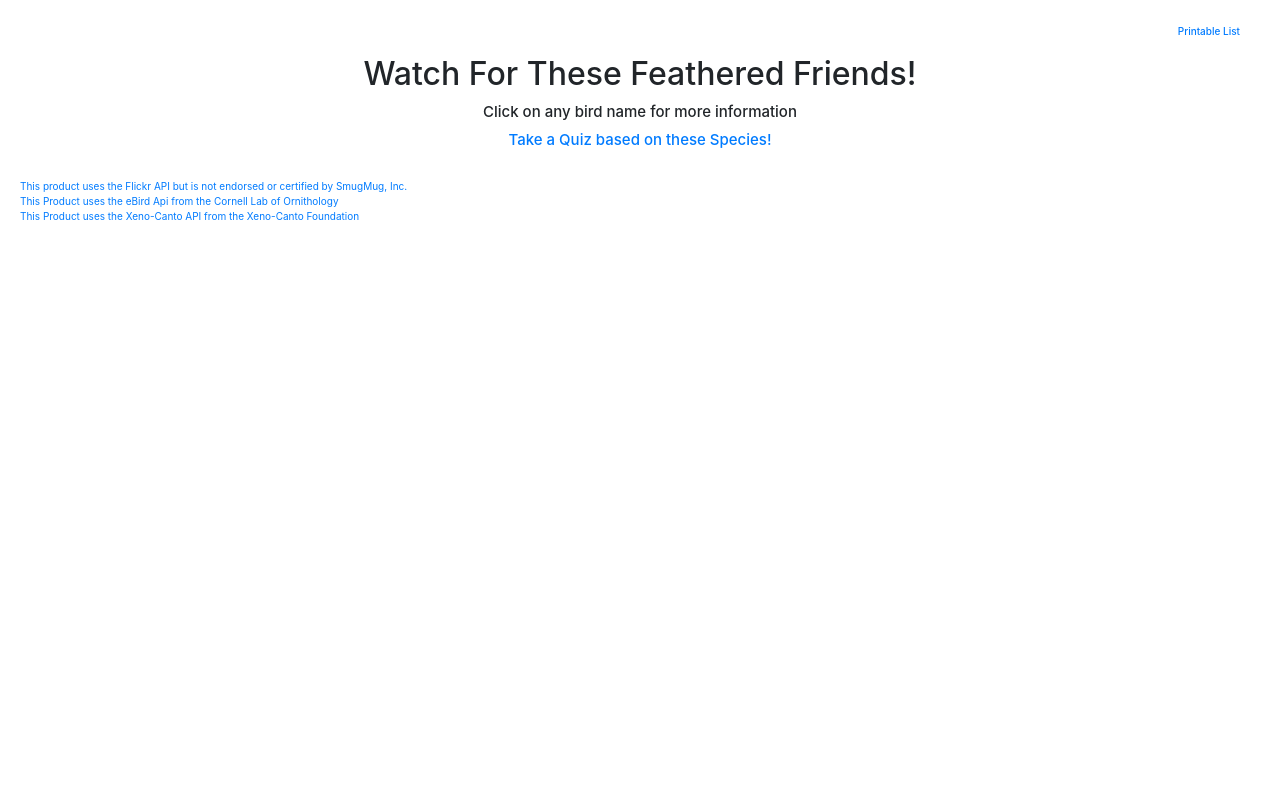
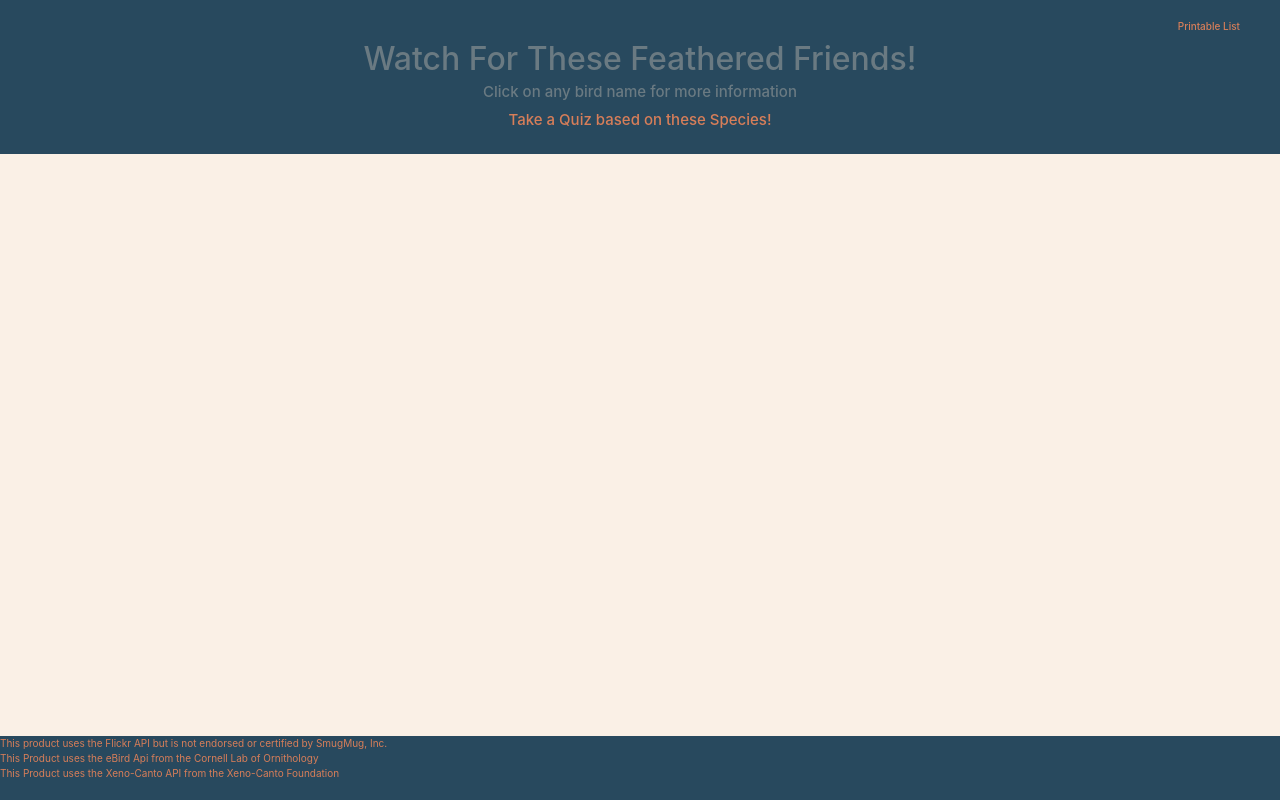
Before and after one commit to amannelin/Byte_Sized_Birding, a Flask app: page /bird-list in a window 1280 px wide. Run offline with Flask 2, Linux system fonts and the light colour scheme.

Commit message:
playing around with color scheme

```diff
--- a/static/css/styles.css
+++ b/static/css/styles.css
@@ -2,19 +2,26 @@
   height: 50%;
 }
 /* Optional: Makes the sample page fill the window. */
-html,
-body {
+
+html, body {
   height: 100%;
   margin: 0;
   padding: 0;
+  background-color: linen;
 }
+
+.container-fluid {
+  margin: 0;
+  padding: 0;
+}
+
 
 #floating-panel {
   position: sticky;
   top: 10px;
   left: 25%;
   z-index: 5;
-  background-color: #fff;
+  background-color: linen;
   padding: 5px;
   border: 1px solid #999;
   text-align: center;
@@ -28,40 +35,48 @@ body {
   }
 
 header {
+  color: #6A7A82;
   padding: 20px;
+  margin: 0;
+  background-color: #28495E;
 }
 
 h2 {
     text-align: center;
     top: 10px;
     Width: 100%;
-    padding: 5px;
-    margin: auto;}
-h3 {
+    padding: 0;
+    margin: 0;}
+
+    h3 {
   text-align: center;
   top: 2px;
   font-size: 15px;
   Width: 100%;
   padding: 5px;
   margin: auto;
-
 }
 
 h4 {
     text-align: right;
     font-size: 10px;
     width: 100%;
-    padding: 5px;
+    padding-right: 20px;
   }
+
+a {
+  color: #D77E59;
+}
+
+a:hover {
+  color: #3E78B2;
+}
 
 button{
     margin: 5px;
-    background-color: lavender;
+    background-color: lightblue;
     color: gray;
 }
-
-
-
 
 .bird_info{
   height: 125px;
@@ -118,12 +133,40 @@ li::before {
 .inner {
   margin-left: 25px
 }
+#quiz{
+  background-color: B4C4DE;
+}
+
+#page-container {
+  position: relative;
+  min-height: 100vh;
+  padding:0;
+  margin:0;
+}
+
+#content-wrap {
+  padding-bottom: 4rem;
+  margin:0;
+}
+
+#footer-wrap{
+  position: absolute;
+  bottom: 0;
+  width: 100%;
+  height: 4rem;
+  padding: 0;
+  margin:0;
+  background-color: #28495E;
+
+}
 
 #footer {
-  position: static;
-  bottom: 5px;
+  position: absolute;
+  padding-left: 1rem;
   width: 100%;
   height: 2.5rem;
   font-size: 10px;
-  padding: 5px;
+  padding: 0;
+  margin:0;
+
 }
--- a/static/js/map.js
+++ b/static/js/map.js
@@ -1,6 +1,5 @@
 // TODO: stop redirect if ebird call returns nothing
 // TODO: WAITING MESSAGE
-// let autocomplete;
 
 function initMap() {
     const map = new google.maps.Map(document.getElementById("map"), {
--- a/templates/base.html
+++ b/templates/base.html
@@ -15,18 +15,23 @@
 
     </head>
     <body>
-
+      <div id="page-container">
+        <div id="content-wrap">
           {% block body %}{% endblock %}
+          <div id = "footer-wrap">
             <footer id="footer">
               <div><a href = "www.flickr.com">This product uses the Flickr API but is not endorsed or certified by SmugMug, Inc.</a></div>
               <div><a href = "www.ebird.org">This Product uses the eBird Api from the Cornell Lab of Ornithology</a></div>
               <div><a href = "www.xeno-canto.org">This Product uses the Xeno-Canto API from the Xeno-Canto Foundation</a></div>
             </footer>
+          </div>
           {% block after_body %}{% endblock %}
           <!-- jQuery and popper -->
           <script src="https://code.jquery.com/jquery-3.5.1.js"
           integrity="sha256-QWo7LDvxbWT2tbbQ97B53yJnYU3WhH/C8ycbRAkjPDc="
           crossorigin="anonymous"></script>
           <script src="https://cdn.jsdelivr.net/npm/bootstrap@4.5.3/dist/js/bootstrap.bundle.min.js" integrity="sha384-ho+j7jyWK8fNQe+A12Hb8AhRq26LrZ/JpcUGGOn+Y7RsweNrtN/tE3MoK7ZeZDyx" crossorigin="anonymous"></script>
+      </div>
+    </div>
   </body>
 </html>
--- a/templates/bird-quiz.html
+++ b/templates/bird-quiz.html
@@ -1,4 +1,6 @@
-<html>
+{% extends 'base.html' %}
+{% block title %}Bird Quiz{% endblock %}
+{% block head %}
 <script type="text/javascript"></script>
 <!-- Load React -->
 <script crossorigin src="https://unpkg.com/react@17/umd/react.development.js"></script>
@@ -11,3 +13,5 @@
 <!-- my js file -->
 <script src="/static/js/bird_quiz.jsx" type= text/babel></script>
 </html>
+
+{% endblock %}
```
Also changed, not shown: crud.py (+2 -34 lines), locatebirds.sql (+17 -0 lines), model.py (+0 -35 lines), static/js/bird_list.js (deleted, +0 -9 lines), static/js/bird_quiz.jsx (+6 -2 lines), templates/bird-details.html (+6 -5 lines), templates/home.html (+4 -3 lines), templates/printable-list.html (+6 -6 lines), 3 other files. Lines whose indentation alone changed are shown as unchanged.
